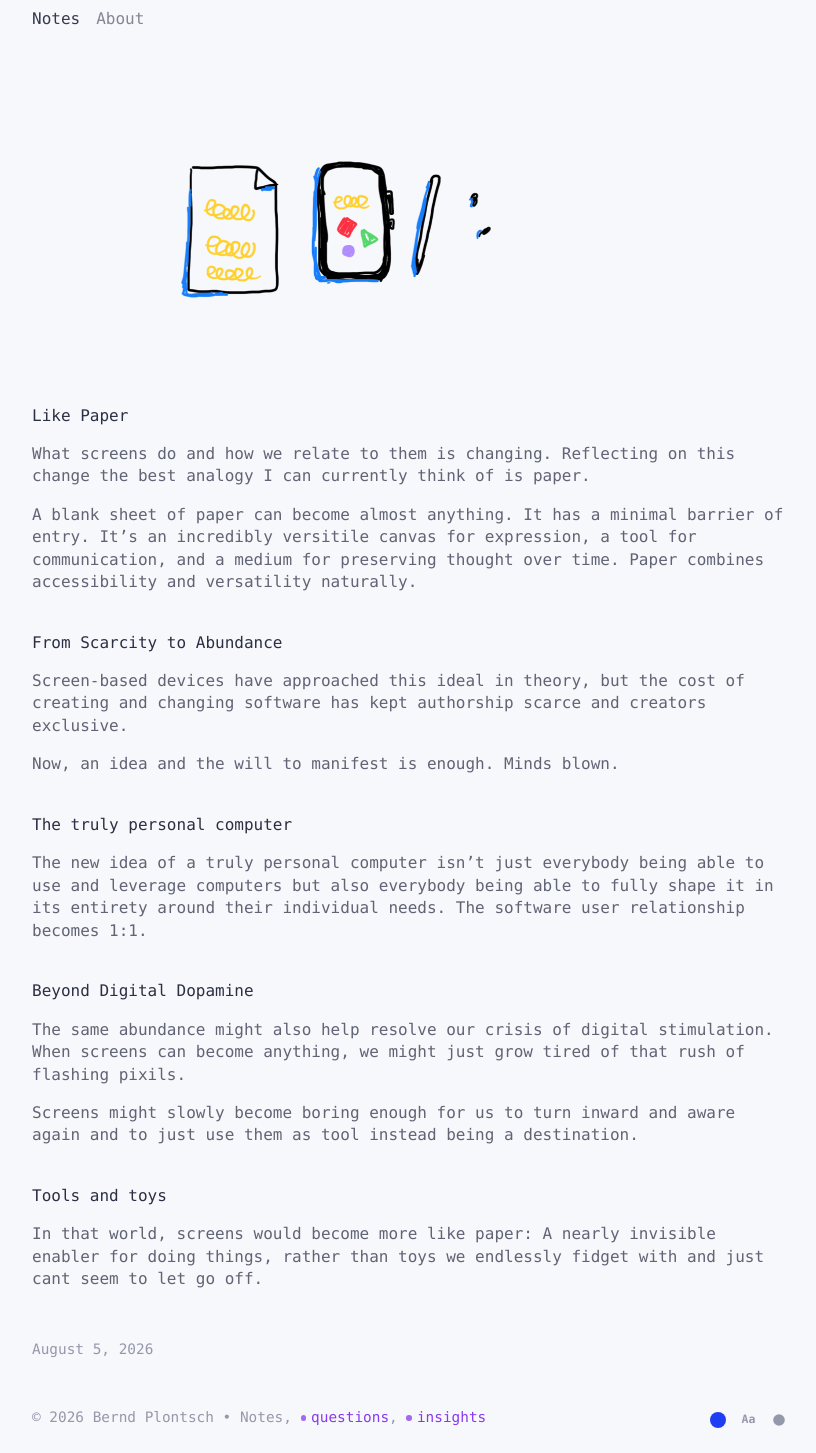
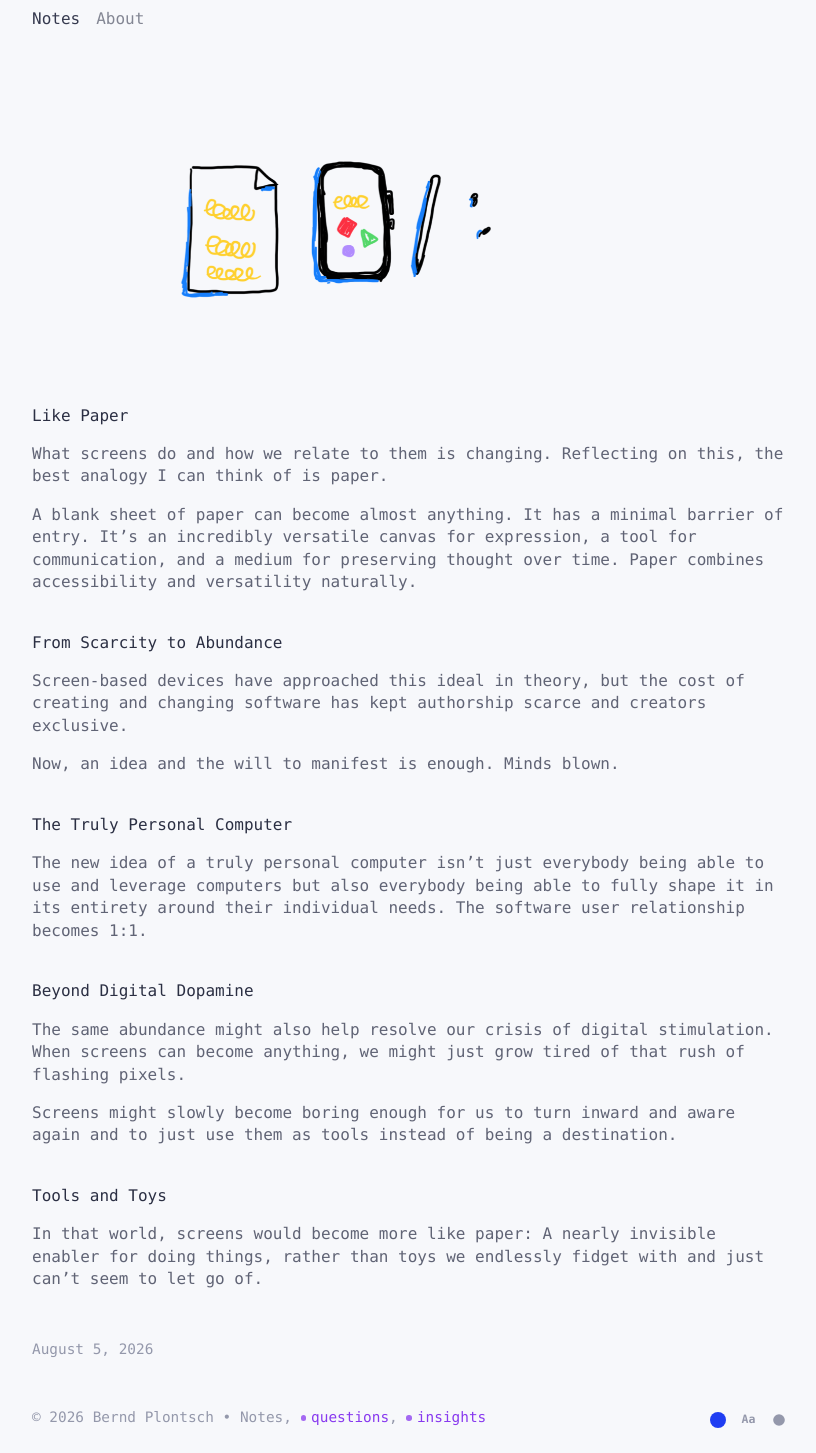
Before and after one commit to berndpl/notes-plontsch, a Jekyll site: the page built from _posts/2026/2026-08-05-like-paper.md, in a window 1280 px wide. Shown: the whole page, without its empty margins (228-1044 px from the left). Built offline with Jekyll 4.4.1, drawn with Linux system fonts in a browser that asks for light colours; some web fonts are replaced; our own code applies the rules of GitHub Pages for plain Markdown files.

Commit message:
Fix typo in "Like Paper" post introduction

```diff
--- a/_posts/2026/2026-08-05-like-paper.md
+++ b/_posts/2026/2026-08-05-like-paper.md
@@ -3,9 +3,9 @@ title: "Like Paper"
 image: /assets/images/2026/2026-08-05-like-paper.png
 ---
 
-What screens do and how we relate to them is changing. Reflecting on this change the best analogy I can currently think of is paper.
+What screens do and how we relate to them is changing. Reflecting on this, the best analogy I can think of is paper.
 
-A blank sheet of paper can become almost anything. It has a minimal barrier of entry. It's an incredibly versitile canvas for expression, a tool for communication, and a medium for preserving thought over time. Paper combines accessibility and versatility naturally.
+A blank sheet of paper can become almost anything. It has a minimal barrier of entry. It's an incredibly versatile canvas for expression, a tool for communication, and a medium for preserving thought over time. Paper combines accessibility and versatility naturally.
 
 ## From Scarcity to Abundance
 
@@ -13,16 +13,16 @@ Screen-based devices have approached this ideal in theory, but the cost of creat
 
 Now, an idea and the will to manifest is enough. Minds blown.
 
-## The truly personal computer
+## The Truly Personal Computer
 
 The new idea of a truly personal computer isn't just everybody being able to use and leverage computers but also everybody being able to fully shape it in its entirety around their individual needs. The software user relationship becomes 1:1.
 
 ## Beyond Digital Dopamine
 
-The same abundance might also help resolve our crisis of digital stimulation. When screens can become anything, we might just grow tired of that rush of flashing pixils.
+The same abundance might also help resolve our crisis of digital stimulation. When screens can become anything, we might just grow tired of that rush of flashing pixels.
 
-Screens might slowly become boring enough for us to turn inward and aware again and to just use them as tool instead being a destination.
+Screens might slowly become boring enough for us to turn inward and aware again and to just use them as tools instead of being a destination.
 
-## Tools and toys
+## Tools and Toys
 
-In that world, screens would become more like paper: A nearly invisible enabler for doing things, rather than toys we endlessly fidget with and just cant seem to let go off.
+In that world, screens would become more like paper: A nearly invisible enabler for doing things, rather than toys we endlessly fidget with and just can't seem to let go of.
```
